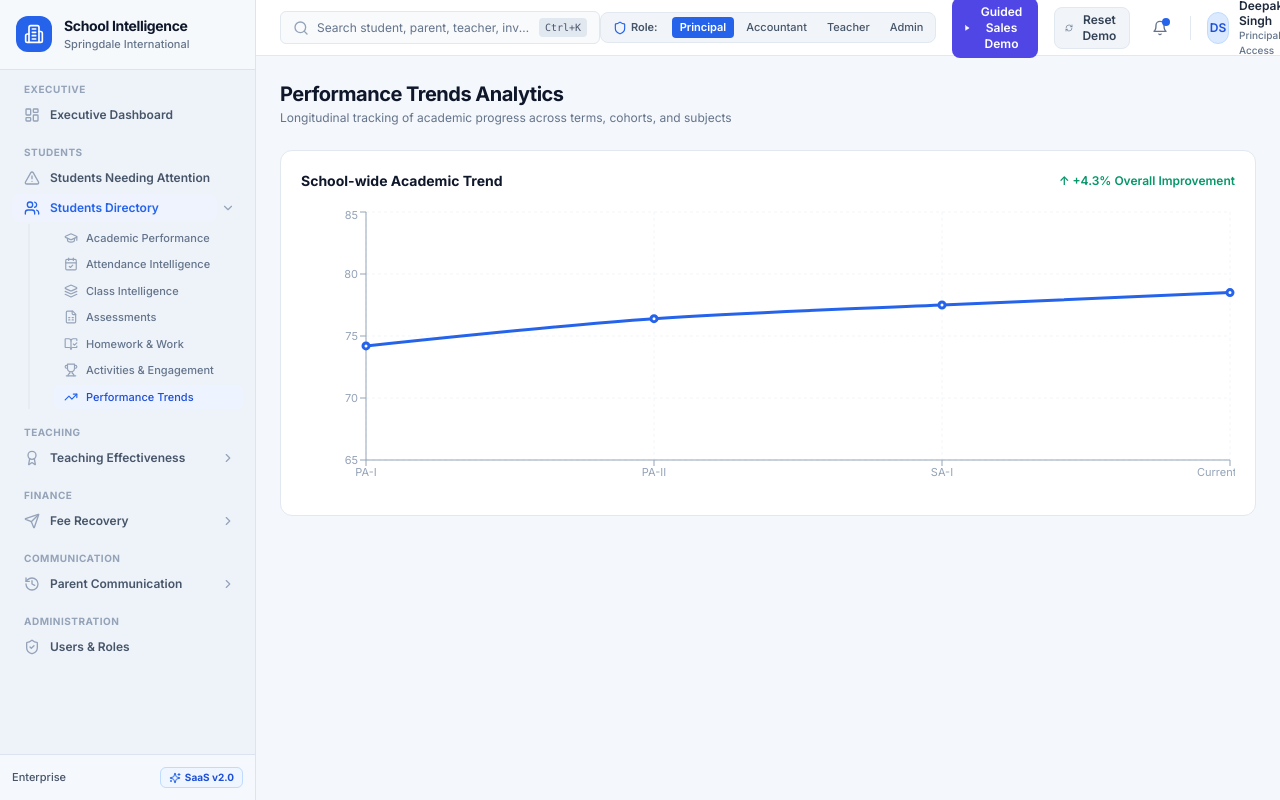
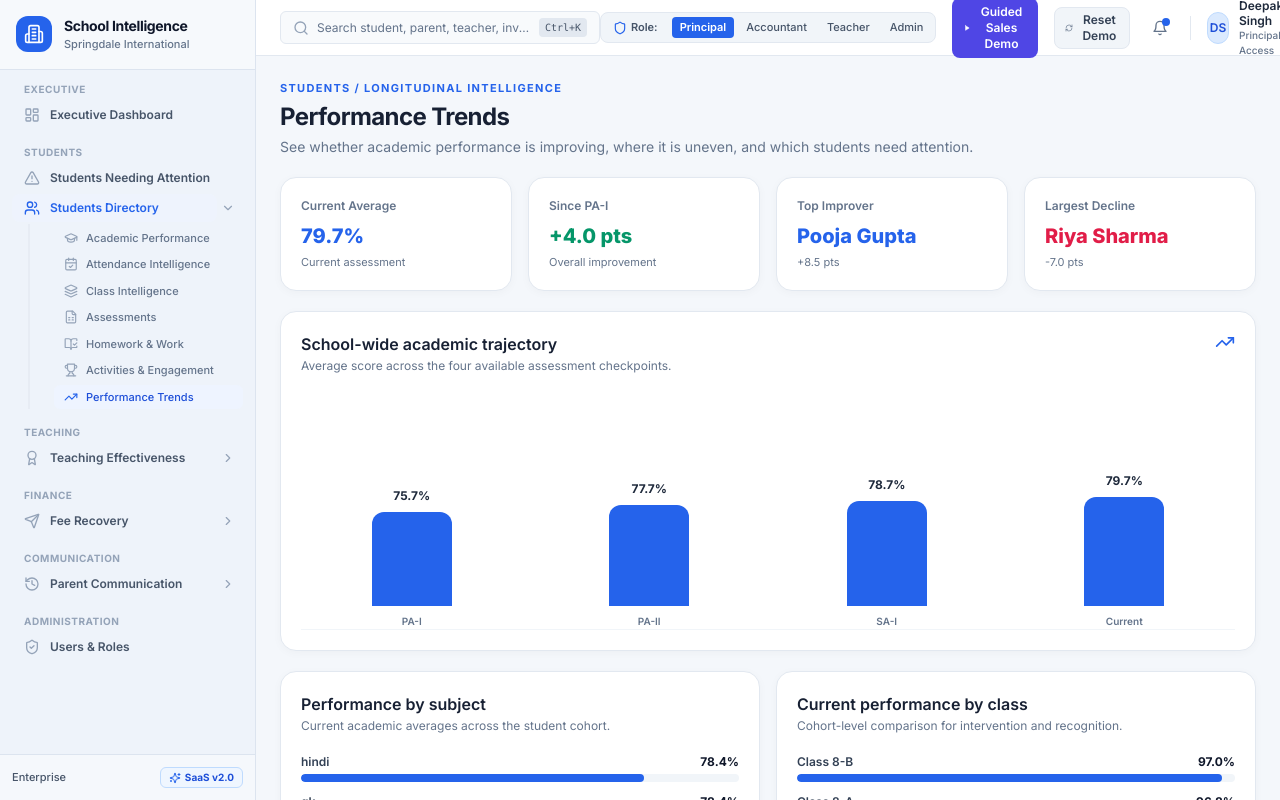
Before and after one commit to Easesmith-IT/school-erp, a Next.js app: page /students/trends in a window 1280 px wide. Shown: the top 800 px of the page. Built offline with nearby package versions, Linux system fonts and the light colour scheme.

Commit message:
Upgrade student performance trends intelligence

```diff
--- a/src/app/students/trends/page.tsx
+++ b/src/app/students/trends/page.tsx
@@ -1,61 +1,58 @@
 'use client';
 
-import React from 'react';
+import React, { useMemo } from 'react';
 import { AppShell } from '@/components/layout/AppShell';
 import { store } from '@/lib/store';
-import { TrendingUp, BarChart2 } from 'lucide-react';
-import {
-  ResponsiveContainer,
-  LineChart,
-  Line,
-  XAxis,
-  YAxis,
-  Tooltip,
-  CartesianGrid,
-} from 'recharts';
+import { ArrowDownRight, ArrowUpRight, TrendingUp } from 'lucide-react';
+import Link from 'next/link';
 
 export default function PerformanceTrendsPage() {
   const students = store.getStudents();
-
-  const overallTrend = [
-    { term: 'PA-I', avgScore: 74.2 },
-    { term: 'PA-II', avgScore: 76.4 },
-    { term: 'SA-I', avgScore: 77.5 },
-    { term: 'Current', avgScore: 78.5 },
-  ];
+  const data = useMemo(() => {
+    const current = students.reduce((s, x) => s + x.assessmentTrend.current, 0) / Math.max(students.length, 1);
+    const pa2 = students.reduce((s, x) => s + x.assessmentTrend.pa2, 0) / Math.max(students.length, 1);
+    const sa1 = students.reduce((s, x) => s + x.assessmentTrend.sa1, 0) / Math.max(students.length, 1);
+    const pa1 = students.reduce((s, x) => s + x.assessmentTrend.pa1, 0) / Math.max(students.length, 1);
+    const improvers = [...students].map((s) => ({ ...s, delta: s.assessmentTrend.current - s.assessmentTrend.pa2 })).sort((a, b) => b.delta - a.delta);
+    const declines = [...improvers].sort((a, b) => a.delta - b.delta);
+    const subjects = Object.keys(students[0]?.academics || {}).map((subject) => ({ subject, value: students.reduce((sum, s) => sum + Number(s.academics[subject as keyof typeof s.academics]), 0) / Math.max(students.length, 1) })).sort((a, b) => b.value - a.value);
+    const classes = Array.from(new Set(students.map((s) => s.className))).map((className) => { const rows = students.filter((s) => s.className === className); return { className, value: rows.reduce((sum, s) => sum + s.assessmentTrend.current, 0) / Math.max(rows.length, 1) }; }).sort((a, b) => b.value - a.value);
+    return { current, pa2, sa1, pa1, improvers, declines, subjects, classes };
+  }, [students]);
+  const change = data.current - data.pa1;
 
   return (
     <AppShell>
-      <div className="space-y-6 max-w-7xl mx-auto pb-12">
-        <div className="flex items-center justify-between">
-          <div>
-            <h1 className="text-xl font-bold text-slate-900 tracking-tight">Performance Trends Analytics</h1>
-            <p className="text-xs text-slate-500 mt-0.5">
-              Longitudinal tracking of academic progress across terms, cohorts, and subjects
-            </p>
-          </div>
-        </div>
+      <div className="max-w-[1500px] mx-auto pb-12 space-y-5">
+        <header><div className="text-[11px] uppercase tracking-[0.12em] font-bold text-blue-600 mb-1">Students / Longitudinal Intelligence</div><h1 className="text-2xl font-bold tracking-tight text-[#172033]">Performance Trends</h1><p className="text-sm text-slate-500 mt-1">See whether academic performance is improving, where it is uneven, and which students need attention.</p></header>
 
-        {/* Overall School Trend Chart */}
-        <div className="bg-white p-5 rounded-xl border border-slate-200 shadow-xs space-y-4">
-          <div className="flex items-center justify-between">
-            <h2 className="text-sm font-bold text-slate-900">School-wide Academic Trend</h2>
-            <span className="text-xs font-semibold text-emerald-600">↑ +4.3% Overall Improvement</span>
-          </div>
+        <section className="grid grid-cols-2 lg:grid-cols-4 gap-4">
+          <Metric title="Current Average" value={`${data.current.toFixed(1)}%`} sub="Current assessment" />
+          <Metric title="Since PA-I" value={`${change >= 0 ? '+' : ''}${change.toFixed(1)} pts`} sub={change >= 0 ? 'Overall improvement' : 'Overall decline'} tone={change >= 0 ? 'emerald' : 'rose'} />
+          <Metric title="Top Improver" value={data.improvers[0]?.name || '—'} sub={`${data.improvers[0]?.delta >= 0 ? '+' : ''}${(data.improvers[0]?.delta || 0).toFixed(1)} pts`} />
+          <Metric title="Largest Decline" value={data.declines[0]?.name || '—'} sub={`${data.declines[0]?.delta >= 0 ? '+' : ''}${(data.declines[0]?.delta || 0).toFixed(1)} pts`} tone="rose" />
+        </section>
 
-          <div className="h-72">
-            <ResponsiveContainer width="100%" height="100%">
-              <LineChart data={overallTrend}>
-                <CartesianGrid strokeDasharray="3 3" stroke="#f1f5f9" />
-                <XAxis dataKey="term" stroke="#94a3b8" fontSize={11} />
-                <YAxis domain={[65, 85]} stroke="#94a3b8" fontSize={11} />
-                <Tooltip />
-                <Line type="monotone" dataKey="avgScore" stroke="#2563eb" strokeWidth={3} />
-              </LineChart>
-            </ResponsiveContainer>
-          </div>
-        </div>
+        <section className="rounded-2xl border border-slate-200 bg-white p-5 shadow-[0_2px_10px_rgba(15,23,42,0.03)]">
+          <div className="flex justify-between items-start"><div><h2 className="font-semibold text-[#172033]">School-wide academic trajectory</h2><p className="text-xs text-slate-500 mt-0.5">Average score across the four available assessment checkpoints.</p></div><TrendingUp className="w-5 h-5 text-blue-600" /></div>
+          <div className="mt-8 h-56 flex items-end gap-4 sm:gap-8 border-b border-slate-100 px-2">{[['PA-I', data.pa1], ['PA-II', data.pa2], ['SA-I', data.sa1], ['Current', data.current]].map(([label, value]) => <div key={String(label)} className="flex-1 h-full flex flex-col justify-end"><div className="text-center text-xs font-bold text-slate-800 mb-2">{Number(value).toFixed(1)}%</div><div className="mx-auto w-full max-w-20 rounded-t-xl bg-blue-600 min-h-[8px]" style={{ height: `${Math.max(8, ((Number(value) - 50) / 50) * 82)}%` }} /><div className="text-[10px] font-semibold text-slate-500 text-center mt-2">{label}</div></div>)}</div>
+        </section>
+
+        <section className="grid grid-cols-1 xl:grid-cols-2 gap-4">
+          <Panel title="Performance by subject" subtitle="Current academic averages across the student cohort.">{data.subjects.map((item) => <Bar key={item.subject} label={item.subject.replace(/([A-Z])/g, ' $1')} value={item.value} max={100} />)}</Panel>
+          <Panel title="Current performance by class" subtitle="Cohort-level comparison for intervention and recognition.">{data.classes.slice(0, 10).map((item) => <Bar key={item.className} label={item.className} value={item.value} max={100} />)}</Panel>
+        </section>
+
+        <section className="grid grid-cols-1 xl:grid-cols-2 gap-4">
+          <People title="Biggest improvers" rows={data.improvers.slice(0, 6)} positive />
+          <People title="Students trending down" rows={data.declines.slice(0, 6)} positive={false} />
+        </section>
       </div>
     </AppShell>
   );
 }
+
+function Metric({ title, value, sub, tone = 'blue' }: { title: string; value: string; sub: string; tone?: 'blue' | 'emerald' | 'rose' }) { const cls = tone === 'emerald' ? 'text-emerald-600' : tone === 'rose' ? 'text-rose-600' : 'text-blue-600'; return <div className="bg-white rounded-2xl border border-slate-200 p-5 shadow-[0_2px_10px_rgba(15,23,42,0.03)]"><div className="text-xs font-semibold text-slate-500">{title}</div><div className={`text-xl font-extrabold ${cls} mt-2 truncate`}>{value}</div><div className="text-[11px] text-slate-500 mt-1">{sub}</div></div>; }
+function Panel({ title, subtitle, children }: { title: string; subtitle: string; children: React.ReactNode }) { return <section className="rounded-2xl border border-slate-200 bg-white p-5 shadow-[0_2px_10px_rgba(15,23,42,0.03)]"><h2 className="font-semibold text-[#172033]">{title}</h2><p className="text-xs text-slate-500 mt-0.5 mb-5">{subtitle}</p><div className="space-y-3">{children}</div></section>; }
+function Bar({ label, value, max }: { label: string; value: number; max: number }) { return <div><div className="flex justify-between text-xs mb-1"><span className="font-semibold text-slate-700">{label}</span><span className="font-bold text-slate-900">{value.toFixed(1)}%</span></div><div className="h-2 bg-slate-100 rounded-full overflow-hidden"><div className="h-full bg-blue-600 rounded-full" style={{ width: `${Math.min(100, (value / max) * 100)}%` }} /></div></div>; }
+function People({ title, rows, positive }: { title: string; rows: any[]; positive: boolean }) { return <section className="rounded-2xl border border-slate-200 bg-white overflow-hidden"><div className="px-5 py-4 border-b border-slate-100"><h2 className="font-semibold text-[#172033]">{title}</h2><p className="text-xs text-slate-500 mt-0.5">Movement from PA-II to current assessment.</p></div>{rows.map((s) => <div key={s.id} className="px-5 py-3 border-b border-slate-100 flex items-center justify-between"><div><div className="text-xs font-bold text-slate-900">{s.name}</div><div className="text-[10px] text-slate-500">{s.className} · Current {s.assessmentTrend.current}%</div></div><div className={`text-xs font-extrabold flex items-center gap-1 ${positive ? 'text-emerald-600' : 'text-rose-600'}`}>{positive ? <ArrowUpRight className="w-3 h-3" /> : <ArrowDownRight className="w-3 h-3" />}{s.delta >= 0 ? '+' : ''}{s.delta.toFixed(1)} pts</div></div>)}{rows[0] && <div className="p-4"><Link href={`/students/${rows[0].id}`} className="text-xs font-semibold text-blue-600">Open leading case →</Link></div>}</section>; }
```
